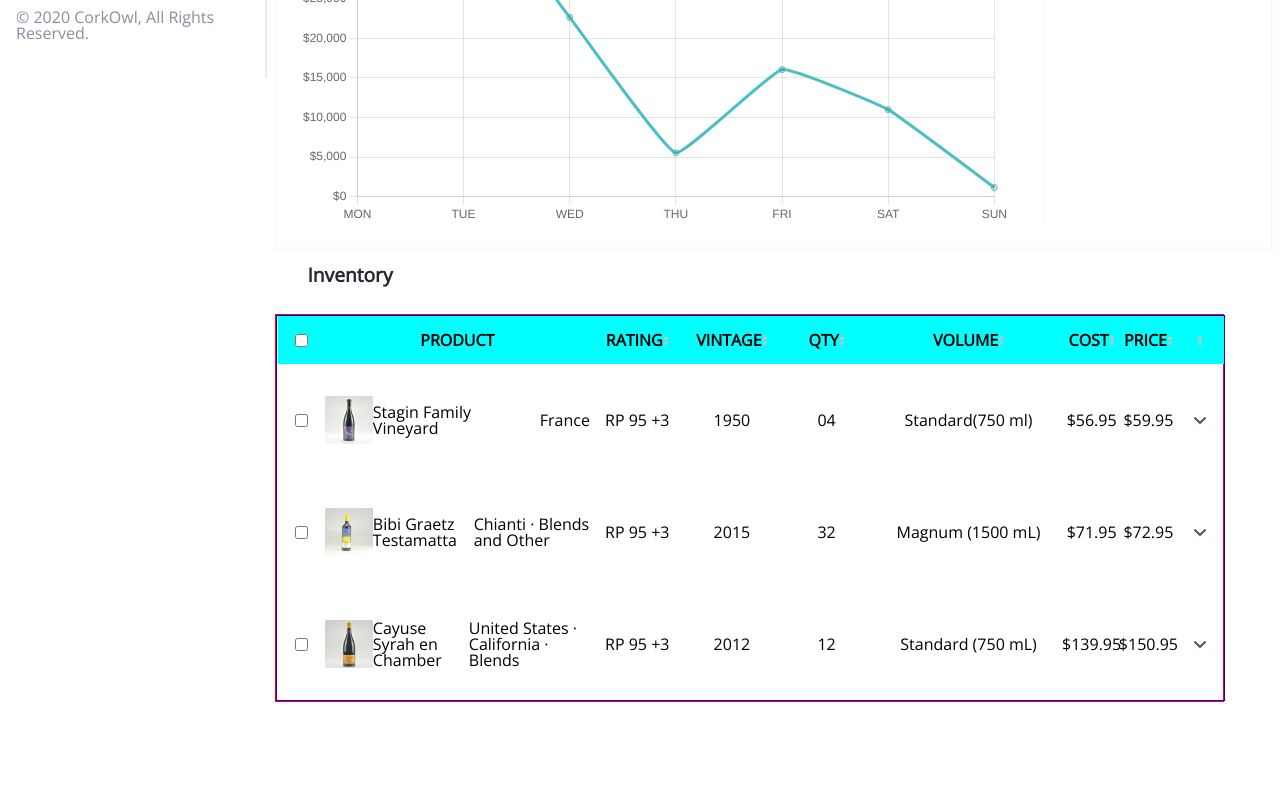
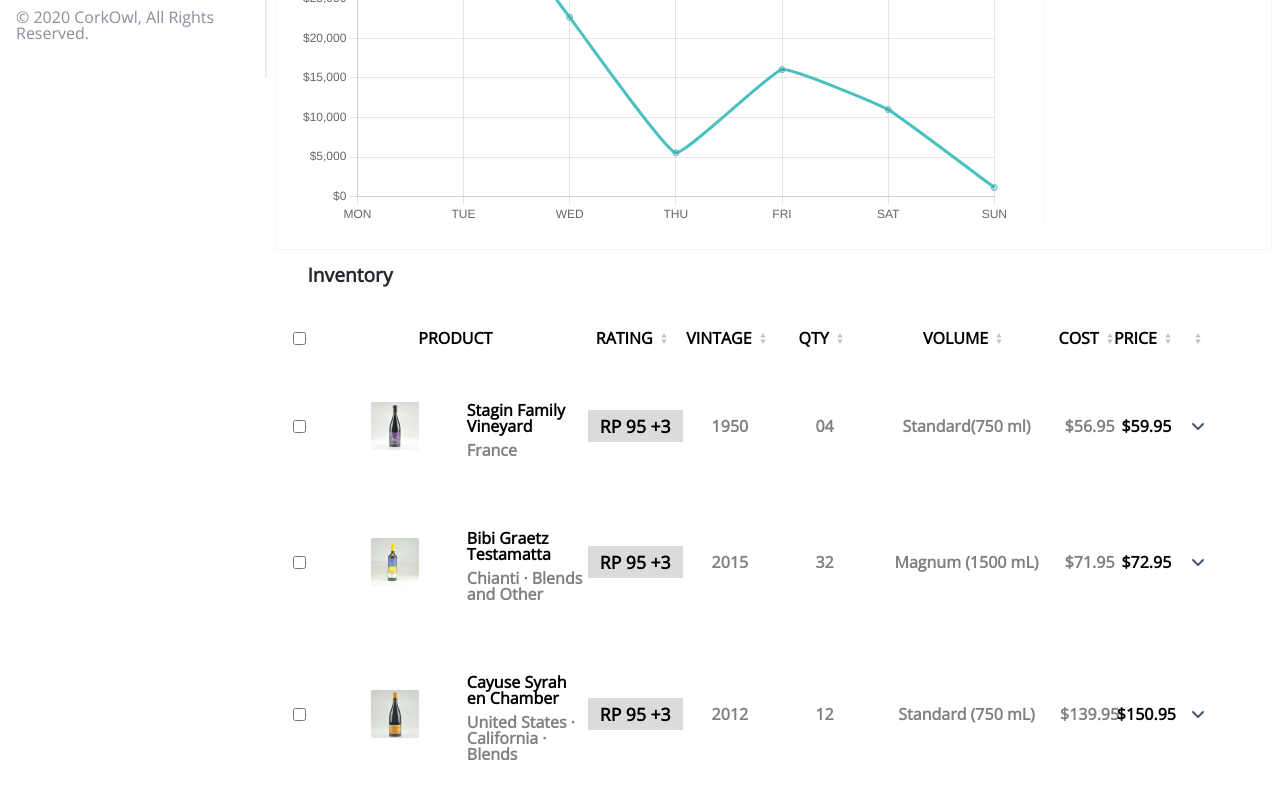
Before and after one commit to bokonist/thinklink-assignment, a React (Create React App) app: page / in a window 1280 px wide. Shown: the part 730-1530 px from the top of the page. Before the commit the page ends 1440 px from the top, so only its background shows below. Built offline with nearby package versions, Linux system fonts and the light colour scheme.

Commit message:
styling done for table header+ entries

```diff
--- a/src/Components/InventoryTableEntry.jsx
+++ b/src/Components/InventoryTableEntry.jsx
@@ -21,10 +21,12 @@
         <div className="table-data-cell first-column">
           <input type="checkbox" />
         </div>
-        <div className="table-data-cell product-column">
+        <div className="table-data-cell product-column product-col-container">
           <img alt="" src={dataObj?.imageData} className="product-image" />
-          <p>{dataObj?.product}</p>
-          <p>{dataObj?.region}</p>
+          <div className="product-cell-inner-info">
+            <p>{dataObj?.product}</p>
+            <p>{dataObj?.region}</p>
+          </div>
         </div>
         <div className="table-data-cell rating-column">
           {dataObj?.avgRating}
--- a/src/styles/InventoryTable.css
+++ b/src/styles/InventoryTable.css
@@ -1,14 +1,12 @@
 .table-container {
   width: 95%;
   align-self: flex-start;
-  border: 1px solid red;
 }
 .main-table {
   width: 100%;
   height: fit-content;
   font-family: 'Open Sans', sans-serif;
   align-self: flex-start;
-  border: 1px solid blue;
 }
 .table-header {
   width: 100%;
@@ -21,13 +19,21 @@
 .table-header-cell {
   font-weight: bolder;
   height: 3rem;
-  background-color: aqua;
 
   display: flex;
   flex-direction: row;
   justify-content: center;
   align-items: center;
 }
+.table-header-cell:hover:not(.product-column, .sort-column) {
+  cursor: pointer;
+  color: red;
+  transition: 500ms;
+}
+.table-header-cell > img {
+  margin: 0 0.5rem;
+}
+
 .first-column {
   width: 5%;
 }
--- a/src/styles/InventoryTableEntry.css
+++ b/src/styles/InventoryTableEntry.css
@@ -7,6 +7,7 @@
   align-items: center;
 
   margin: 2rem 0;
+  font-weight: bolder;
 }
 .table-data-cell {
   display: flex;
@@ -14,3 +15,37 @@
   justify-content: center;
   align-items: center;
 }
+.table-data-cell:not(.table-header-cell) {
+  color: gray;
+}
+.product-col-container {
+  display: flex;
+  flex-direction: row;
+  justify-content: flex-start;
+}
+.product-image {
+  margin: 0 3rem;
+}
+.product-cell-inner-info {
+  display: flex;
+  flex-direction: column;
+}
+.product-cell-inner-info :nth-child(2) {
+  color: gray;
+  font-weight: bold;
+}
+
+.product-cell-inner-info :nth-child(1) {
+  font-weight: bolder;
+  margin: 0.5rem 0;
+  color: black;
+}
+.table-data-cell.price-column {
+  color: black;
+}
+.table-data-cell.rating-column {
+  background-color: rgba(128, 128, 128, 0.288);
+  color: black;
+  font-size: 1.1rem;
+  height: 2rem;
+}
```
